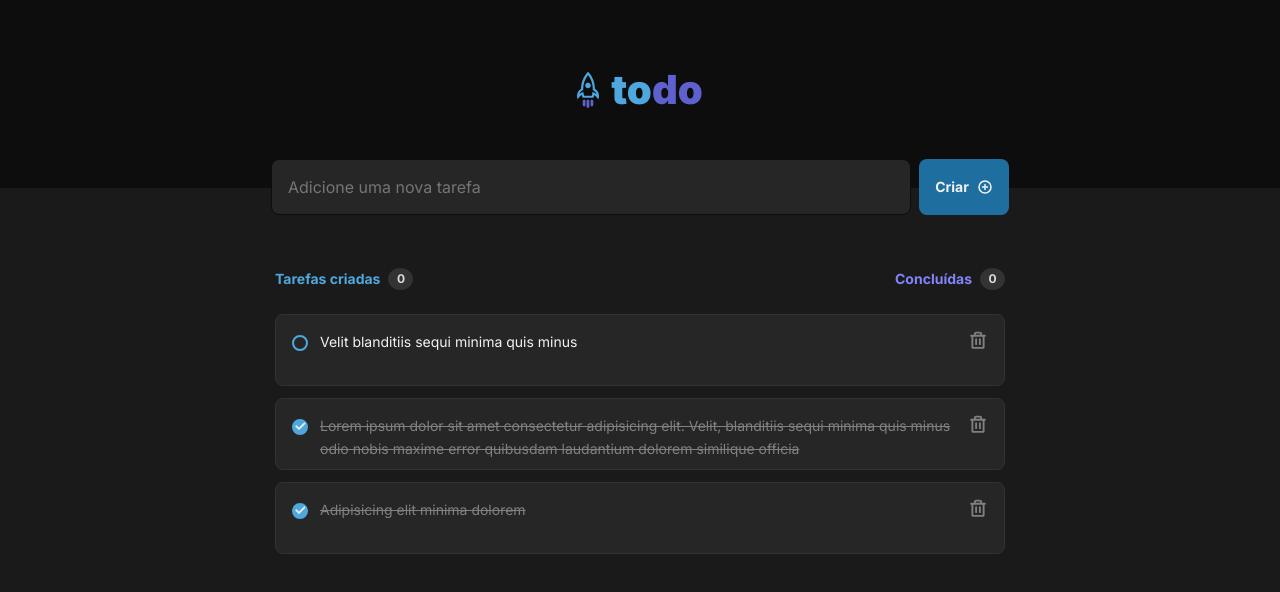
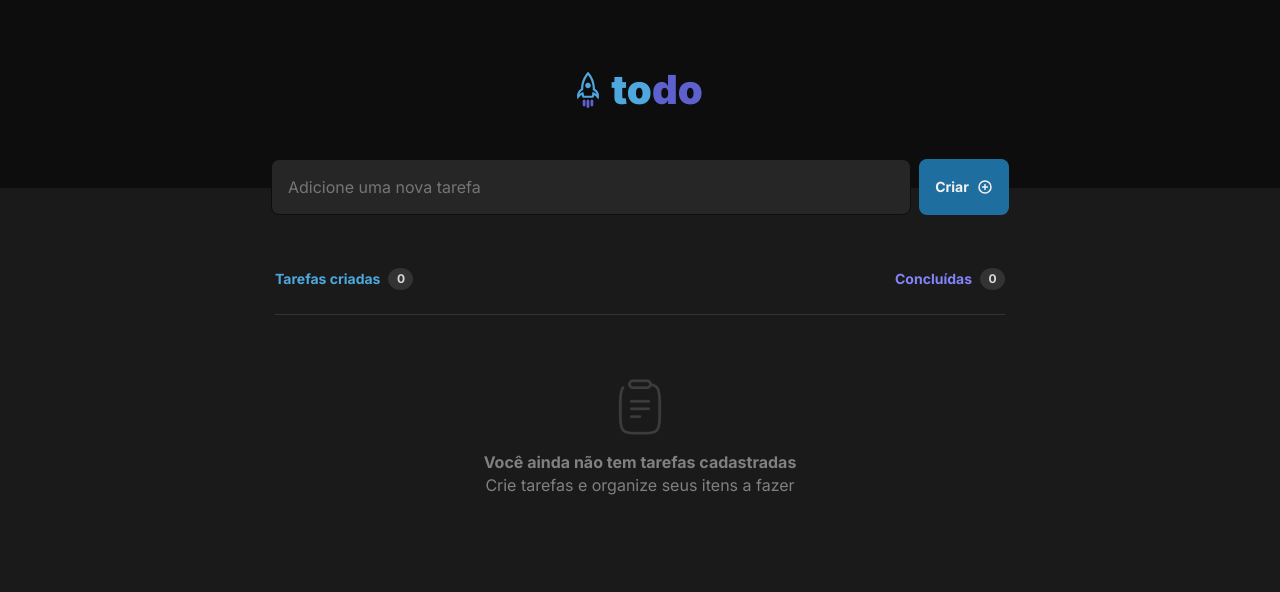
Before and after one commit to ligiapretel/desafio-ignite-todo-list, a React (Vite) app: page / in a window 1280 px wide. Shown: the top 592 px of the page. Built offline with nearby package versions, Linux system fonts and the light colour scheme.

Commit message:
feature: Criando função que adiciona uma nova tarefa

```diff
--- a/src/components/AddTaskBar.jsx
+++ b/src/components/AddTaskBar.jsx
@@ -4,33 +4,40 @@ import { TasksInfo } from './TasksInfo';
 import { TaskEmpty } from './TaskEmpty';
 import { TaskCard } from './TaskCard';
 import { v4 as uuidv4 } from 'uuid';
+import { useState } from 'react';
 
 export function AddTaskBar(){
-    const tasks = [
-        {
+    const [tasks, setTasks] = useState([]);
+
+    const [newTask, setNewTask] = useState('');
+
+    function handleCreateTask(e){
+        e.preventDefault();
+
+        const newTaskFormatted = {
             id: uuidv4(),
-            description: 'Velit blanditiis sequi minima quis minus',
+            description: newTask,
             isDone: false,
-        },
-        {
-            id: uuidv4(),
-            description: 'Lorem ipsum dolor sit amet consectetur adipisicing elit. Velit, blanditiis sequi minima quis minus odio nobis maxime error quibusdam laudantium dolorem similique officia',
-            isDone: true,
-        },
-        {
-            id: uuidv4(),
-            description: 'Adipisicing elit minima dolorem',
-            isDone: true,
-        },
-    ]
+        }
+
+        setTasks([...tasks,newTaskFormatted]);
+
+        setNewTask('');
+    }
+
+    function handleNewTaskChange(e){
+        setNewTask(e.target.value);
+    }
 
     return(
             <>
-                <form className={styles.container}>
+                <form className={styles.container} onSubmit={handleCreateTask}>
                     <input
                         type="text"
                         placeholder="Adicione uma nova tarefa"
-                        />
+                        value={newTask}
+                        onChange={handleNewTaskChange}
+                    />
                     <button type='submit'>
                         Criar <PlusCircle size={16} weight="bold"/>
                     </button>
--- a/src/components/AddTaskBar.module.css
+++ b/src/components/AddTaskBar.module.css
@@ -41,3 +41,7 @@
 .container > button:hover {
     background-color: var(--blue);
 }
+
+.container > button:focus{
+    outline: 1px solid var(--gray-100);
+}
--- a/src/components/TaskCard.module.css
+++ b/src/components/TaskCard.module.css
@@ -2,7 +2,6 @@
     background-color: var(--gray-500);
     border: 1px solid var(--gray-400);
     border-radius: 8px;
-    height: 4.5rem;
     width: 45.625rem;
     margin: 0 auto 0.75rem auto;
     padding: 1rem;
@@ -38,13 +37,24 @@
     width: 1rem;
     height: 1rem;
     cursor: pointer;
+    transition: 0.2s;
+}
+
+.card > input[type=checkbox]:hover{
+    border: 2px solid var(--dark-blue);
 }
 
 .card > input[type="checkbox"]:checked {
     border-radius:50%;
-    background: var(--blue);
+    border: 2px solid var(--dark-purple);
+    background: var(--dark-purple);
     width: 1rem;
     height: 1rem;
+}
+
+.card > input[type="checkbox"]:checked:hover {
+    border: 2px solid var(--purple);
+    background: var(--purple);
 }
 
 .card > input[type="checkbox"]:checked::before {
```
